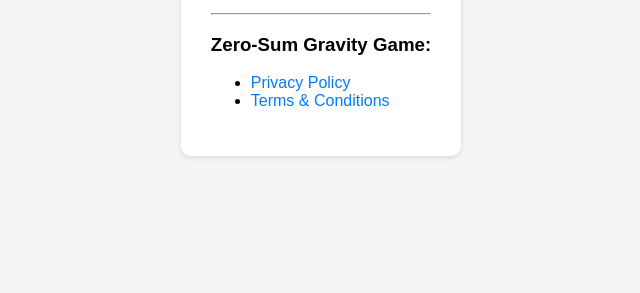
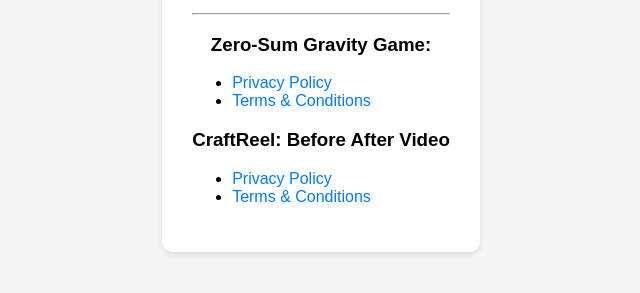
Before and after one commit to msemianin/msemianin.github.io, a plain HTML site: page index.html in a window 1280 px wide. Shown: the part 189-482 px from the top of the page, without its empty margins (319-959 px from the left). Drawn offline with Linux system fonts and the light colour scheme.

Commit message:
Update index.html craftreek added
craftreek added

```diff
--- a/index.html
+++ b/index.html
@@ -21,6 +21,13 @@
                 <li><a href="/policies/zerosum/terms-and-conditions">Terms & Conditions</a></li>
             </ul>
         </p>
+        <h3>CraftReel: Before After Video</h3>
+        <p>
+            <ul>
+                <li><a href="/policies/craftreel/privacy-policy.html">Privacy Policy</a></li>
+                <li><a href="/policies/craftreel/terms-and-conditions">Terms & Conditions</a></li>
+            </ul>
+        </p>
     </div>
 </body>
 </html>
```
